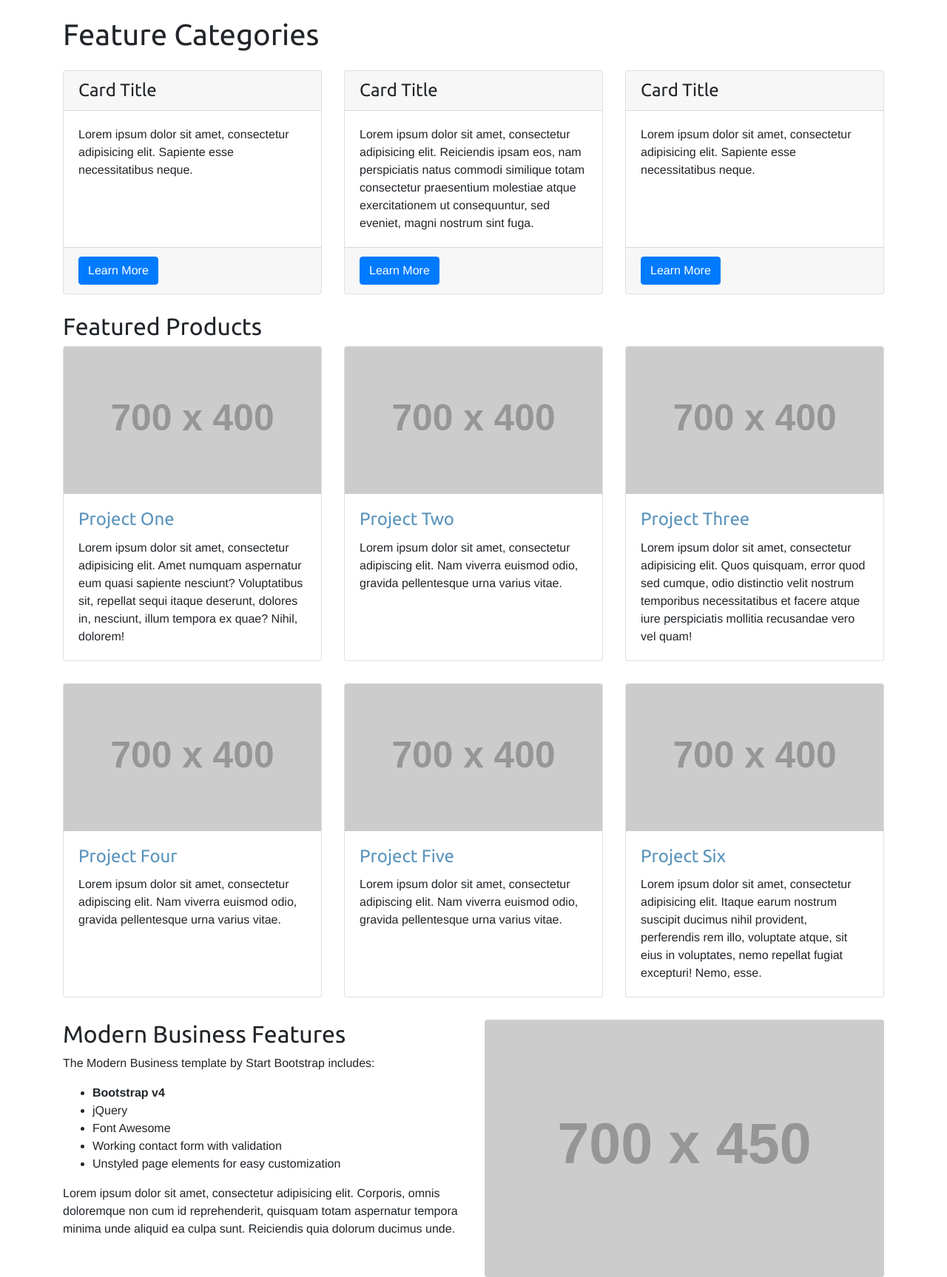
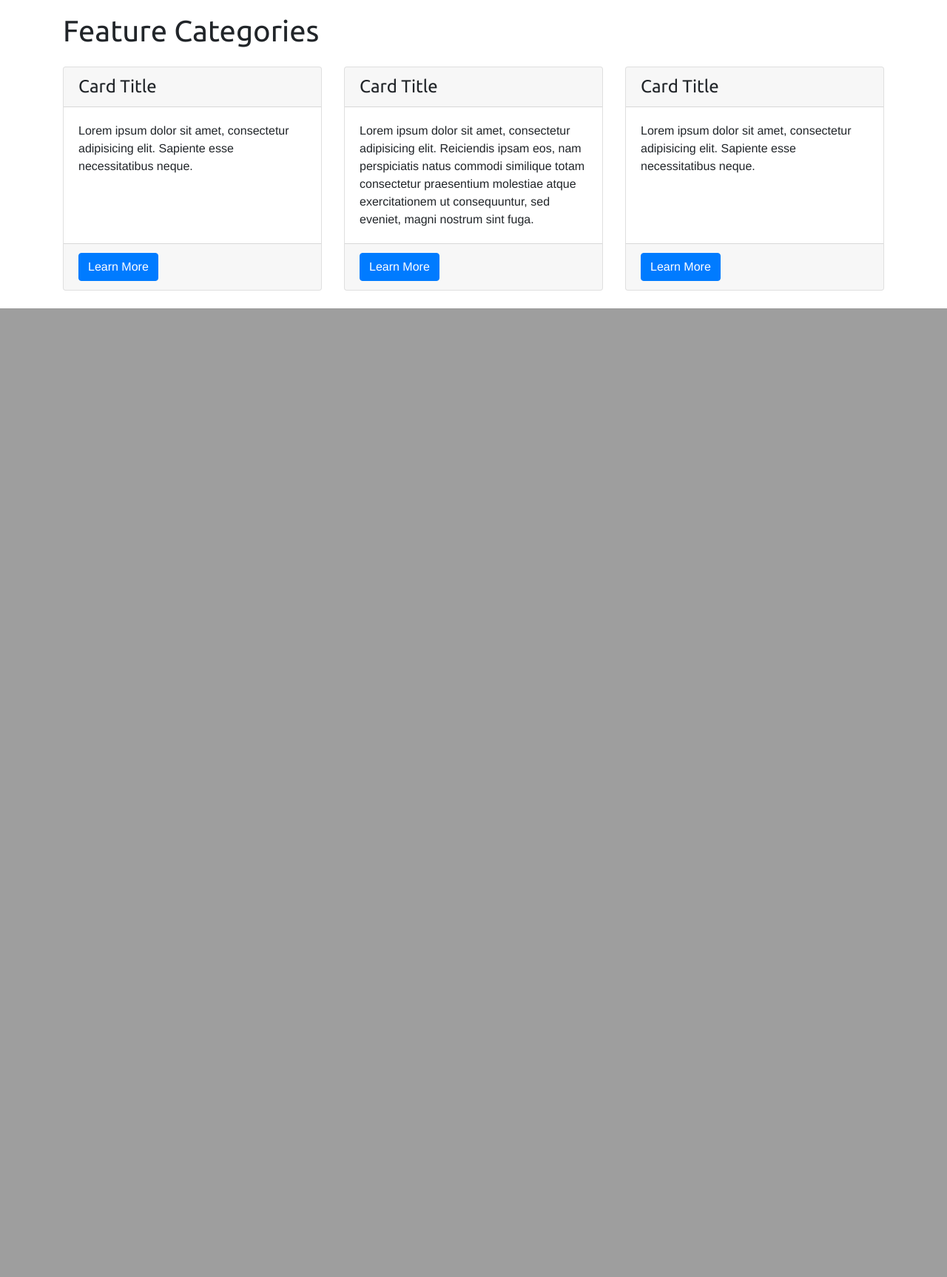
Before and after one commit to krsign/liveecom, a Django app: template shop/templates/shop/home.html in a window 1280 px wide. Shown: the part 591-2318 px from the top of the page at 74% size. After the commit the page ends 1008 px from the top, so only its background shows below. Run offline with Django 3.2, Linux system fonts and the light colour scheme; the template is opened without the code that fills it, so the values that code supplies are empty; grey boxes labelled with a size stand in for pictures from a placeholder-image service; parts of the project's set-up code (start-up, migrations or seed data) failed here and were passed over; some libraries are stand-ins or nearby versions.

Commit message:
initial commit

```diff
--- a/myshop/settings.py
+++ b/myshop/settings.py
@@ -116,7 +116,7 @@ AUTH_PASSWORD_VALIDATORS = [
 
 LANGUAGE_CODE = 'en-us'
 
-TIME_ZONE = 'UTC'
+TIME_ZONE = 'Asia/Kolkata'
 
 USE_I18N = True
 
--- a/myshop/urls.py
+++ b/myshop/urls.py
@@ -24,7 +24,8 @@ urlpatterns = [
     path('cart/', include('cart.urls', namespace='cart')),
     path('orders/', include('orders.urls', namespace='orders')),
     path('', include('shop.urls', namespace='shop')),
-     path('account/', include('account.urls')),
+    path('account/', include('account.urls')),
+
 ]
 if settings.DEBUG:
     urlpatterns += static(settings.MEDIA_URL, document_root=settings.MEDIA_ROOT)
--- a/shop/templates/shop/base.html
+++ b/shop/templates/shop/base.html
@@ -16,7 +16,7 @@
 
     <style>
         body {
-            margin-top: 70px;
+            margin-top: 65px;
 
         }
         .carousel-item {
@@ -36,7 +36,7 @@
 
 <body>
     <nav class="navbar navbar-expand-lg navbar-light fixed-top" style="background-color: #e3f2fd;">
-        <a class="navbar-brand" href="">Football</a>
+        <a class="navbar-brand" href="/">Football</a>
         <button class="navbar-toggler" type="button" data-toggle="collapse" data-target="#navbarSupportedContent"
             aria-controls="navbarSupportedContent" aria-expanded="false" aria-label="Toggle navigation">
             <span class="navbar-toggler-icon"></span>
@@ -45,7 +45,7 @@
         <div class="collapse navbar-collapse" id="navbarSupportedContent" >
             <ul class="navbar-nav mr-auto">
                 <li class="nav-item active">
-                    <a class="nav-link" href="/" >Products<span class="sr-only">(current)</span></a>
+                    <a class="nav-link" href="{% url 'shop:product_list' %}" >Products<span class="sr-only">(current)</span></a>
                 </li>
 
                 <li class="nav-item">
@@ -53,11 +53,11 @@
                 </li>
             </ul>
 
-<!--
-            <form method="GET" action="" class="form-inline my-2 my-lg-0">
+
+            <!-- <form method="GET" action="" class="form-inline my-2 my-lg-0">
                 <input class="form-control mr-sm-2" type="text" name="q" type="text" value="{{ request.GET.q }}" placeholder="search products" aria-label="Search">
-            </form>
-             -->
+            </form> -->
+
             {% with total_items=cart|length %}
 
             {% if total_items > 0 %}
--- a/shop/templates/shop/home.html
+++ b/shop/templates/shop/home.html
@@ -90,7 +90,7 @@
     <!-- /.row -->
 
     <!-- Portfolio Section -->
-    <h2>Featured Products</h2>
+    <!-- <h2>Featured Products</h2>
 
     <div class="row">
         <div class="col-lg-4 col-sm-6 portfolio-item">
@@ -168,11 +168,11 @@
                 </div>
             </div>
         </div>
-    </div>
+    </div> -->
     <!-- /.row -->
 
     <!-- Features Section -->
-    <div class="row">
+    <!-- <div class="row">
         <div class="col-lg-6">
             <h2>Modern Business Features</h2>
             <p>The Modern Business template by Start Bootstrap includes:</p>
@@ -192,7 +192,7 @@
         <div class="col-lg-6">
             <img class="img-fluid rounded" src="http://placehold.it/700x450" alt="">
         </div>
-    </div>
+    </div> -->
     <!-- /.row -->
 
 
--- a/shop/urls.py
+++ b/shop/urls.py
@@ -1,10 +1,14 @@
 from django.urls import path
 from .views import  product_list, product_detail
+from .views import  HomeView
+
+
 
 app_name = 'shop'
 
 urlpatterns = [
-    path('', product_list.as_view(), name='product_list'),
+    path('', HomeView.as_view(), name='home'),
+    path('products', product_list.as_view(), name='product_list'),
     path('<slug:slug>/', product_list.as_view(), name='product_list_by_category'),
     path('<int:id>/<slug:slug>/', product_detail.as_view(), name='product_detail'),
 ]
```
Also changed, not shown: shop/views.py (+5 -9 lines), db.sqlite3.
